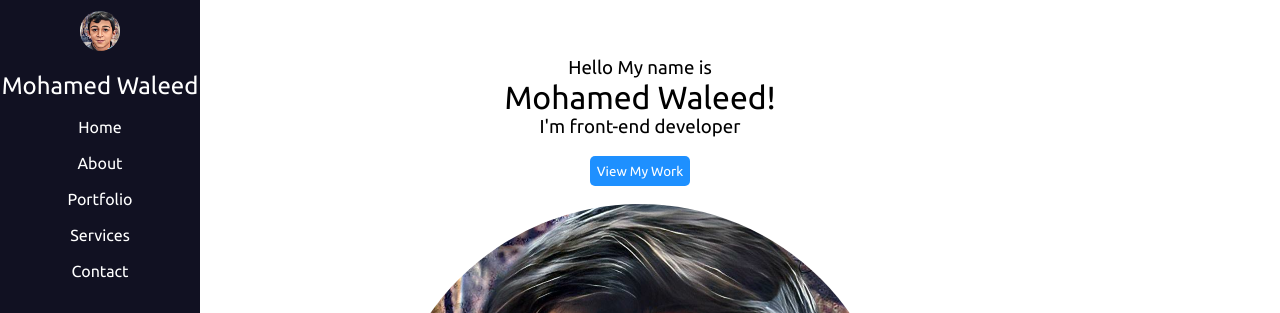
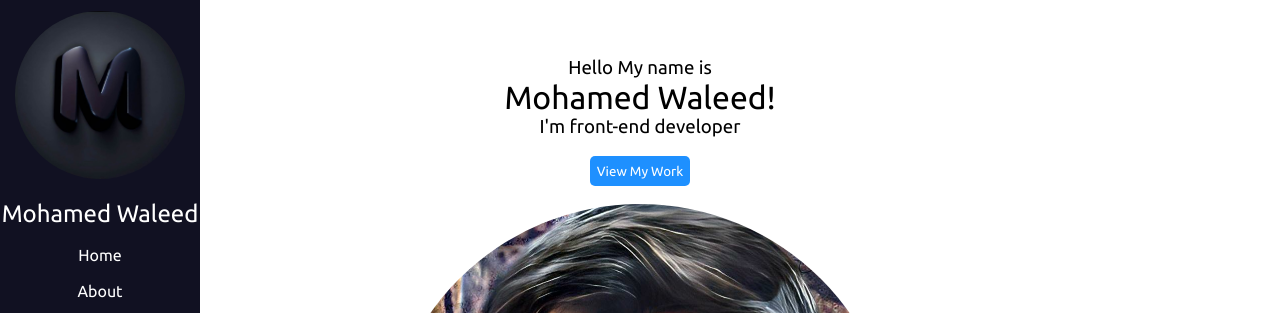
Before and after one commit to Mohamedwaleeddd/M_Portfolio, a plain HTML site: page index.html in a window 1280 px wide. Both pictures are taken after a click on the picture 50 px from the left and 26 px from the top of the page. Shown: the part 61-374 px from the top of the page. Drawn offline with Linux system fonts and the light colour scheme.

Commit message:
index.html

```diff
--- a/index.html
+++ b/index.html
@@ -171,7 +171,7 @@ html{
     <ul>
       <br>
       <br>
-    <img src="d659f644-8efb-40a7-b6c0-834748f46001.jpg" width="20%" style="border-radius:100%;">
+    <img src="Img.jpg" width="170px" style="border-radius:100%;">
       <br>
       <br>
     <h2 style="color:#fff;"><span>M</span>ohamed Waleed</h2>
```
